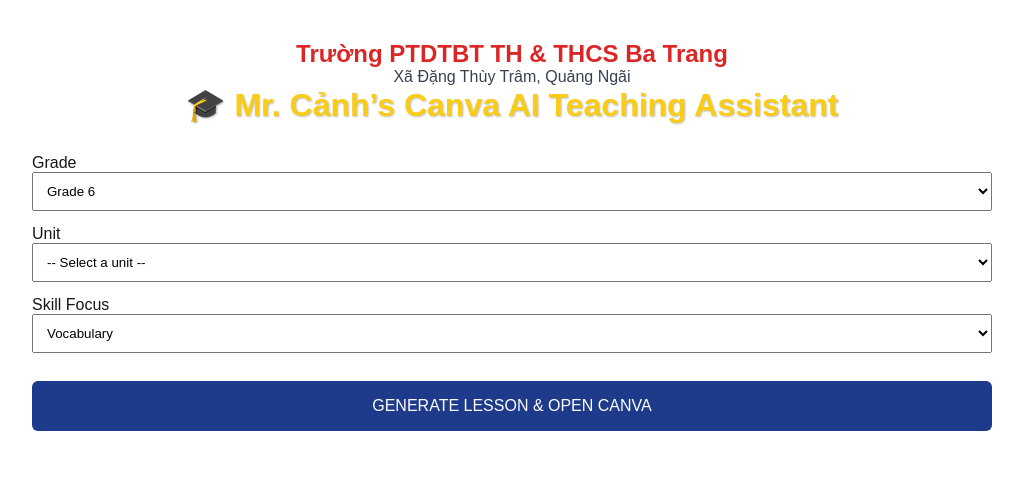
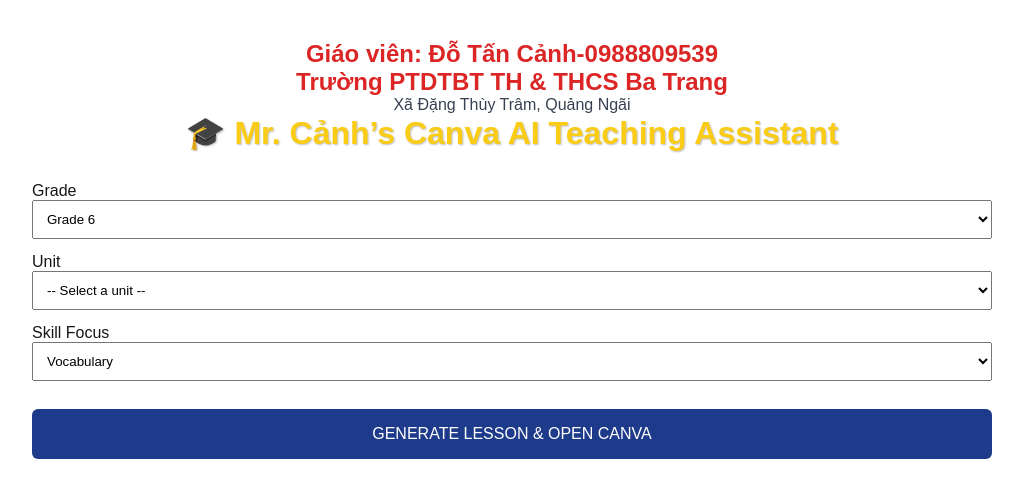
Before and after one commit to tancanhdo-commits/mr-canh-canva-assistant, a Next.js app: page / in a window 1280 px wide. Shown: the top 498 px of the page, without its empty margins (128-1151 px from the left). Built offline with nearby package versions, Linux system fonts and the light colour scheme.

Commit message:
Update page.tsx

```diff
--- a/app/page.tsx
+++ b/app/page.tsx
@@ -154,6 +154,8 @@
       {/* HEADER */}
       <header style={{ textAlign: "center", marginBottom: 30 }}>
         <h2 style={{ color: "#dc2626", fontWeight: 700 }}>
+        Giáo viên: Đỗ Tấn Cảnh-0988809539
+         <p style={{ color: "#cc2d77" }}></p>
           Trường PTDTBT TH & THCS Ba Trang
         </h2>
 
```
